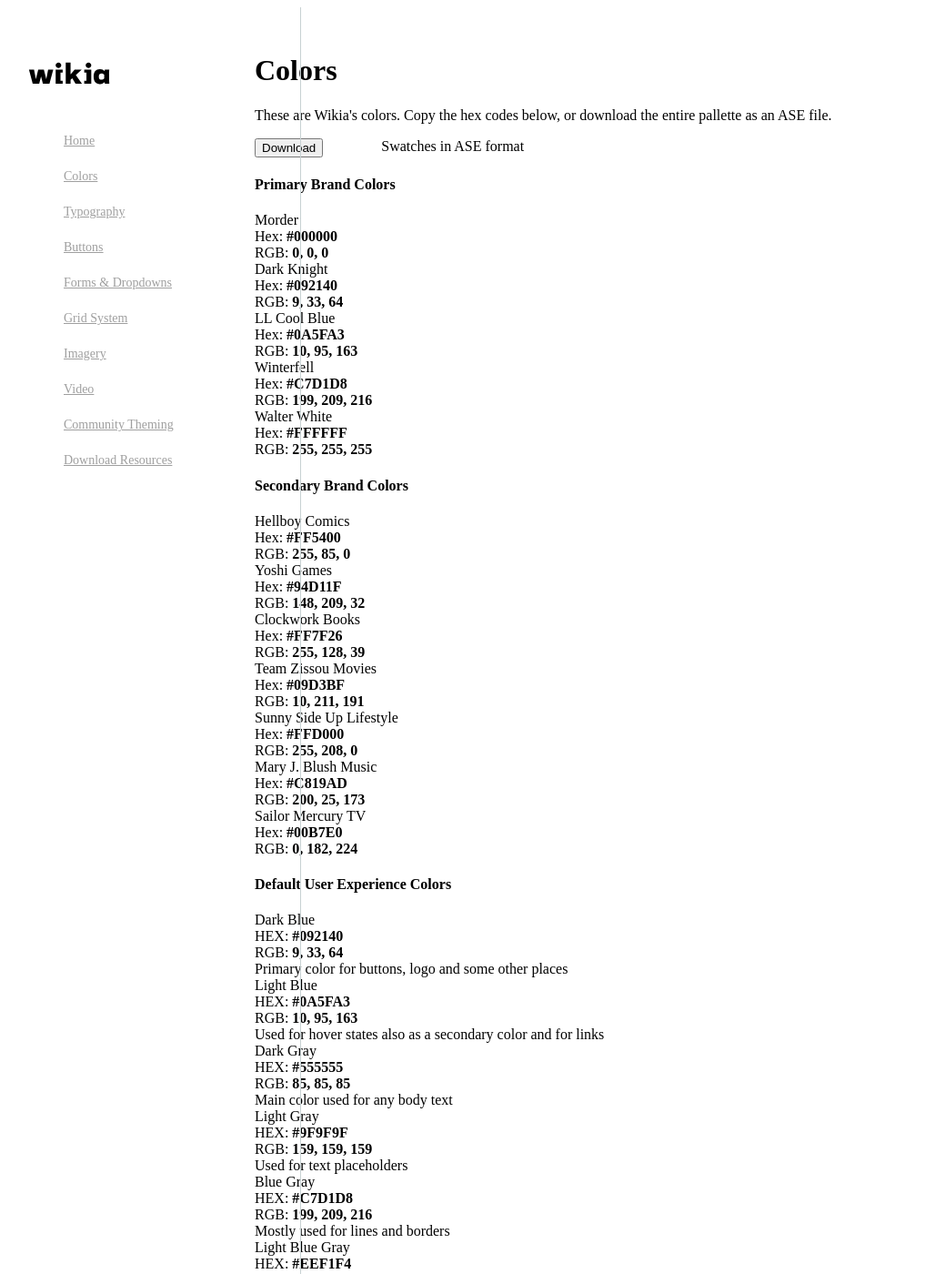
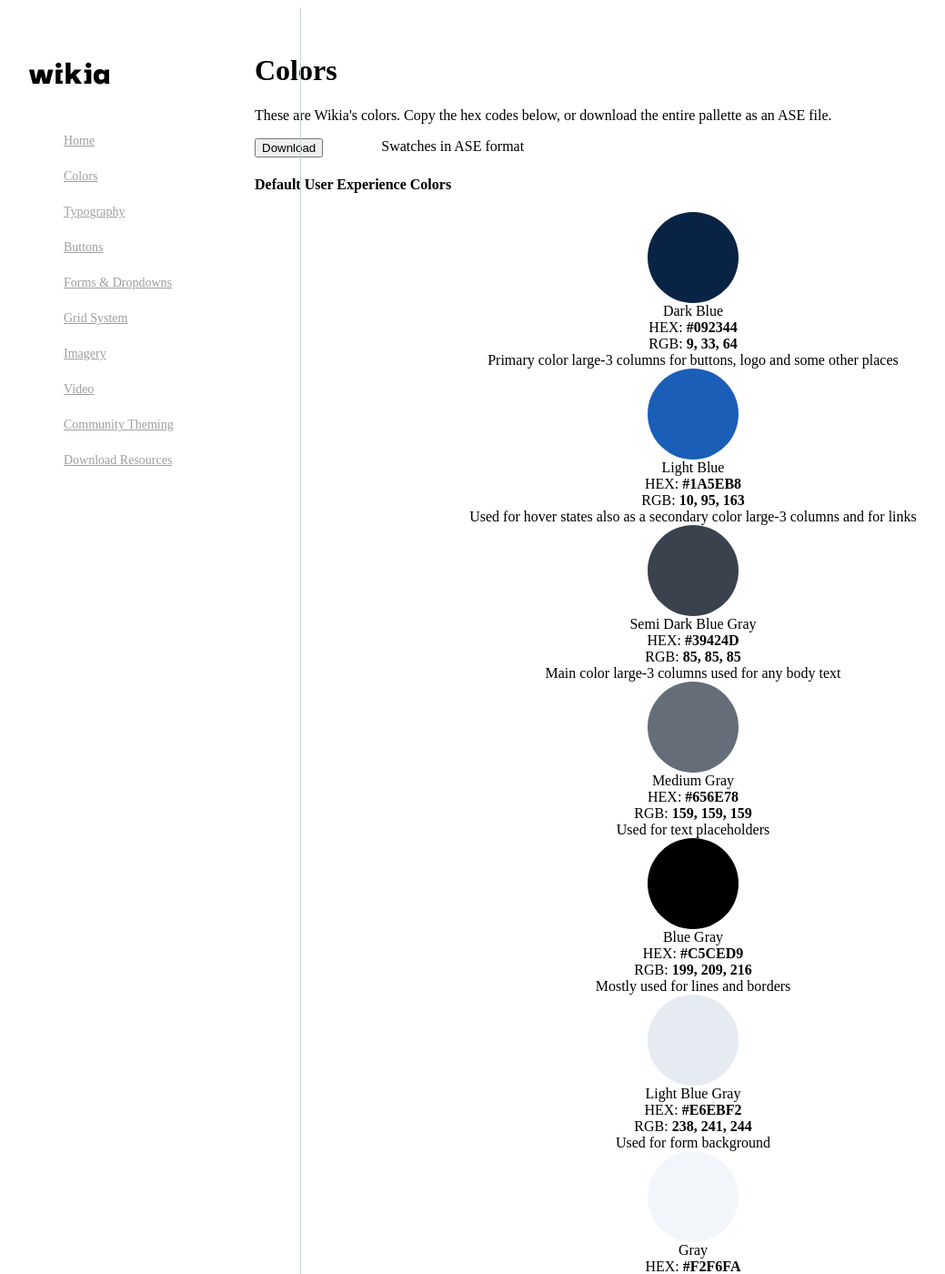
Before and after one commit to Wikia/style-guide, a Jekyll site: the page built from section/colors/index.html, in a window 1280 px wide and 1400 px high. Shown: the whole window at 91% size, without its empty margins (28-1067 px from the left). Built offline with Jekyll 4.4.1, drawn with Linux system fonts in a browser that asks for light colours; some of the changed text lies outside the part shown.

Commit message:
Hardcode colors for color page, update markup and hex values

```diff
--- a/_sass/section.scss
+++ b/_sass/section.scss
@@ -1 +1,2 @@
+@import 'section/colors';
 @import 'section/typography';
--- /dev/null
+++ b/_sass/section/_colors.scss
@@ -0,0 +1,60 @@
+// These colors are copied from:
+// https://github.com/Wikia/style-guide/blob/master/src/scss/lib/_settings.scss#L118
+// Normally devs would source the SCSS file directly and hence, have access to these variables,
+// but Jekyll is not super flexible with include paths
+$color-blue-dark       : #092344;
+$color-blue-light      : #1A5EB8;
+$color-gray-dark       : #39424D;
+$color-blue-gray-dark  : #656E78;
+$color-blue-gray       : #C5CED9;
+$color-blue-gray-light : #E6EBF2;
+$color-gray-light      : #F2F6FA;
+$color-white           : #FFFFFF;
+
+// Hub Colors
+$color-hub-comics    : #FF5400;
+$color-hub-games     : #94D11F;
+$color-hub-books     : #FF7F26;
+$color-hub-movies    : #09D3BF;
+$color-hub-lifestyle : #FFD000;
+$color-hub-music     : #C819AD;
+$color-hub-tv        : #00B7E0;
+
+.color {
+    text-align: center;
+}
+.swatch {
+    background: black;
+    width: 100px;
+    height: 100px;
+    margin: 0 auto;
+    border-radius: 50%;
+
+    // Marketing Colors
+    &.mordor { background: black; }
+    &.dk { background: $color-blue-dark; }
+    &.cool-blue { background: $color-blue-light; }
+    &.winterfell { background: $color-blue-gray; }
+    &.walter-white {
+        background: $color-white;
+        border: 1px solid $color-gray-light;
+    }
+
+    // Hub Colors
+    &.comics { background: $color-hub-comics; }
+    &.games { background: $color-hub-games; }
+    &.books { background: $color-hub-books; }
+    &.movies { background: $color-hub-movies; }
+    &.lifestyle { background: $color-hub-lifestyle; }
+    &.music { background: $color-hub-music; }
+    &.tv { background: $color-hub-tv; }
+
+    // Default Colors
+    &.blue-dark { background: $color-blue-dark; }
+    &.blue-light { background: $color-blue-light; }
+    &.gray-dark { background: $color-gray-dark; }
+    &.medium-gray { background: $color-blue-gray-dark; }
+    &.blue-gray { background: $color-blue-gray; }
+    &.blue-gray-light { background: $color-blue-gray-light; }
+    &.gray { background: $color-gray-light; }
+}
--- a/section/colors/index.html
+++ b/section/colors/index.html
@@ -11,142 +11,150 @@
 	Swatches in ASE format
 </span>
 
+<h4>Default User Experience Colors</h4>
+<div class="row">
+	<div class="color large-3 columns">
+		<div class="swatch blue-dark"></div>
+		<span class="name">Dark Blue</span><br>
+		<span>HEX: <strong>#092344</strong></span><br>
+		<span>RGB: <strong>9, 33, 64</strong></span><br>
+		<span class="description">Primary color large-3 columns for buttons, logo and some other places</span>
+	</div>
+	<div class="color large-3 columns">
+		<div class="swatch blue-light"></div>
+		<span class="name">Light Blue</span><br>
+		<span>HEX: <strong>#1A5EB8</strong></span><br>
+		<span>RGB: <strong>10, 95, 163</strong></span><br>
+		<span class="description">Used for hover states also as a secondary color large-3 columns and for links</span>
+	</div>
+	<div class="color large-3 columns">
+		<div class="swatch gray-dark"></div>
+		<span class="name">Semi Dark Blue Gray</span><br>
+		<span>HEX: <strong>#39424D</strong></span><br>
+		<span>RGB: <strong>85, 85, 85</strong></span><br>
+		<span class="description">Main color large-3 columns used for any body text</span>
+	</div>
+	<div class="color large-3 columns">
+		<div class="swatch medium-gray"></div>
+		<span class="name">Medium Gray</span><br>
+		<span>HEX: <strong>#656E78</strong></span><br>
+		<span>RGB: <strong>159, 159, 159</strong></span><br>
+		<span class="description">Used for text placeholders</span>
+	</div>
+</div>
+<div class="row">
+	<div class="color large-3 columns blue-gray">
+		<div class="swatch"></div>
+		<span class="name">Blue Gray</span><br>
+		<span>HEX: <strong>#C5CED9</strong></span><br>
+		<span>RGB: <strong>199, 209, 216</strong></span><br>
+		<span class="description">Mostly used for lines and borders</span>
+	</div>
+	<div class="color large-3 columns">
+		<div class="swatch blue-gray-light"></div>
+		<span class="name">Light Blue Gray</span><br>
+		<span>HEX: <strong>#E6EBF2</strong></span><br>
+		<span>RGB: <strong>238, 241, 244</strong></span><br>
+		<span class="description">Used for form background</span>
+	</div>
+	<div class="color large-3 columns">
+		<div class="swatch gray"></div>
+		<span class="name">Gray</span><br>
+		<span>HEX: <strong>#F2F6FA</strong></span><br>
+		<span>RGB: <strong>247, 247, 247</strong></span><br>
+		<span class="description">Used for additional elements, like special cases, buttons, forms, etc.</span>
+	</div>
+	<div class="color large-3 columns">
+		<div class="swatch walter-white"></div>
+		<span class="name">White</span><br>
+		<span>HEX: <strong>#FFFFFF</strong></span><br>
+		<span>RGB: <strong>255, 255, 255</strong></span><br>
+		<span class="description">Used for primary buttons and main color large-3 columns for clickable elements on corporate pages</span>
+	</div>
+</div>
+
 <h4>Primary Brand Colors</h4>
-<p>
-	<div class="color">
-		<div class="swatch"></div>
-		<span class="color-name">Morder</span><br>
+<div class="row">
+	<div class="color large-3 columns">
+		<div class="swatch mordor"></div>
+		<span class="color large-3 columns-name">Mordor</span><br>
 		<span>Hex: <strong>#000000</strong></span><br>
 		<span>RGB: <strong>0, 0, 0</strong></span>
 	</div>
-	<div class="color">
-		<div class="swatch"></div>
-		<span class="color-name">Dark Knight</span><br>
-		<span>Hex: <strong>#092140</strong></span><br>
+	<div class="color large-3 columns">
+		<div class="swatch dk"></div>
+		<span class="color large-3 columns-name">Dark Knight</span><br>
+		<span>Hex: <strong>#092344</strong></span><br>
 		<span>RGB: <strong>9, 33, 64</strong></span>
 	</div>
-	<div class="color">
-		<div class="swatch"></div>
-		<span class="color-name">LL Cool Blue</span><br>
+	<div class="color large-3 columns">
+		<div class="swatch cool-blue"></div>
+		<span class="color large-3 columns-name">LL Cool Blue</span><br>
 		<span>Hex: <strong>#0A5FA3</strong></span><br>
 		<span>RGB: <strong>10, 95, 163</strong></span>
 	</div>
-	<div class="color">
-		<div class="swatch"></div>
-		<span class="color-name">Winterfell</span><br>
+	<div class="color large-3 columns">
+		<div class="swatch winterfell"></div>
+		<span class="color large-3 columns-name">Winterfell</span><br>
 		<span>Hex: <strong>#C7D1D8</strong></span><br>
 		<span>RGB: <strong>199, 209, 216</strong></span>
 	</div>
-	<div class="color">
-		<div class="swatch"></div>
-		<span class="color-name">Walter White</span><br>
+</div>
+<div class="row">
+	<div class="color large-3 columns">
+		<div class="swatch walter-white"></div>
+		<span class="color large-3 columns-name">Walter White</span><br>
 		<span>Hex: <strong>#FFFFFF</strong></span><br>
 		<span>RGB: <strong>255, 255, 255</strong></span>
 	</div>
-</p>
+</div>
+
 
 <h4>Secondary Brand Colors</h4>
-<p>
-	<div class="color">
-		<div class="swatch"></div>
-		<span class="color-name">Hellboy Comics</span><br>
+<div class="row">
+	<div class="color large-3 columns">
+		<div class="swatch comics"></div>
+		<span class="color large-3 columns-name">Hellboy Comics</span><br>
 		<span>Hex: <strong>#FF5400</strong></span><br>
 		<span>RGB: <strong>255, 85, 0</strong></span>
 	</div>
-	<div class="color">
-		<div class="swatch"></div>
-		<span class="color-name">Yoshi Games</span><br>
+	<div class="color large-3 columns">
+		<div class="swatch games"></div>
+		<span class="color large-3 columns-name">Yoshi Games</span><br>
 		<span>Hex: <strong>#94D11F</strong></span><br>
 		<span>RGB: <strong>148, 209, 32</strong></span>
 	</div>
-	<div class="color">
-		<div class="swatch"></div>
-		<span class="color-name">Clockwork Books</span><br>
+	<div class="color large-3 columns">
+		<div class="swatch books"></div>
+		<span class="color large-3 columns-name">Clockwork Books</span><br>
 		<span>Hex: <strong>#FF7F26</strong></span><br>
 		<span>RGB: <strong>255, 128, 39</strong></span>
 	</div>
-	<div class="color">
-		<div class="swatch"></div>
-		<span class="color-name">Team Zissou Movies</span><br>
+	<div class="color large-3 columns">
+		<div class="swatch movies"></div>
+		<span class="color large-3 columns-name">Team Zissou Movies</span><br>
 		<span>Hex: <strong>#09D3BF</strong></span><br>
 		<span>RGB: <strong>10, 211, 191</strong></span>
 	</div>
-	<div class="color">
-		<div class="swatch"></div>
-		<span class="color-name">Sunny Side Up Lifestyle</span><br>
+</div>
+<div class="row">
+	<div class="color large-3 columns">
+		<div class="swatch lifestyle"></div>
+		<span class="color large-3 columns-name">Sunny Side Up Lifestyle</span><br>
 		<span>Hex: <strong>#FFD000</strong></span><br>
 		<span>RGB: <strong>255, 208, 0</strong></span>
 	</div>
-	<div class="color">
-		<div class="swatch"></div>
-		<span class="color-name">Mary J. Blush Music</span><br>
+	<div class="color large-3 columns">
+		<div class="swatch music"></div>
+		<span class="color large-3 columns-name">Mary J. Blush Music</span><br>
 		<span>Hex: <strong>#C819AD</strong></span><br>
 		<span>RGB: <strong>200, 25, 173</strong></span>
 	</div>
-	<div class="color">
-		<div class="swatch"></div>
-		<span class="color-name">Sailor Mercury TV</span><br>
+	<div class="color large-3 columns">
+		<div class="swatch tv"></div>
+		<span class="color large-3 columns-name">Sailor Mercury TV</span><br>
 		<span>Hex: <strong>#00B7E0</strong></span><br>
 		<span>RGB: <strong>0, 182, 224</strong></span>
 	</div>
-</p>
-
-<h4>Default User Experience Colors</h4>
-<p>
-	<div class="color">
-		<div class="swatch"></div>
-		<span class="name">Dark Blue</span><br>
-		<span>HEX: <strong>#092140</strong></span><br>
-		<span>RGB: <strong>9, 33, 64</strong></span><br>
-		<span class="description">Primary color for buttons, logo and some other places</span>
-	</div>
-	<div class="color">
-		<div class="swatch"></div>
-		<span class="name">Light Blue</span><br>
-		<span>HEX: <strong>#0A5FA3</strong></span><br>
-		<span>RGB: <strong>10, 95, 163</strong></span><br>
-		<span class="description">Used for hover states also as a secondary color and for links</span>
-	</div>
-	<div class="color">
-		<div class="swatch"></div>
-		<span class="name">Dark Gray</span><br>
-		<span>HEX: <strong>#555555</strong></span><br>
-		<span>RGB: <strong>85, 85, 85</strong></span><br>
-		<span class="description">Main color used for any body text</span>
-	</div>
-	<div class="color">
-		<div class="swatch"></div>
-		<span class="name">Light Gray</span><br>
-		<span>HEX: <strong>#9F9F9F</strong></span><br>
-		<span>RGB: <strong>159, 159, 159</strong></span><br>
-		<span class="description">Used for text placeholders</span>
-	</div>
-	<div class="color">
-		<div class="swatch"></div>
-		<span class="name">Blue Gray</span><br>
-		<span>HEX: <strong>#C7D1D8</strong></span><br>
-		<span>RGB: <strong>199, 209, 216</strong></span><br>
-		<span class="description">Mostly used for lines and borders</span>
-	</div>
-	<div class="color">
-		<div class="swatch"></div>
-		<span class="name">Light Blue Gray</span><br>
-		<span>HEX: <strong>#EEF1F4</strong></span><br>
-		<span>RGB: <strong>238, 241, 244</strong></span><br>
-		<span class="description">Used for form background</span>
-	</div>
-	<div class="color">
-		<div class="swatch"></div>
-		<span class="name">Gray</span><br>
-		<span>HEX: <strong>#F7F7F7</strong></span><br>
-		<span>RGB: <strong>247, 247, 247</strong></span><br>
-		<span class="description">Used for additional elements, like special cases, buttons, forms, etc.</span>
-	</div>
-	<div class="color">
-		<div class="swatch"></div>
-		<span class="name">White</span><br>
-		<span>HEX: <strong>#FFFFFF</strong></span><br>
-		<span>RGB: <strong>255, 255, 255</strong></span><br>
-		<span class="description">Used for primary buttons and main color for clickable elements on corporate pages</span>
-	</div>
-</p>
+    <div class="large-3 columns"></div>
+</div>
```
